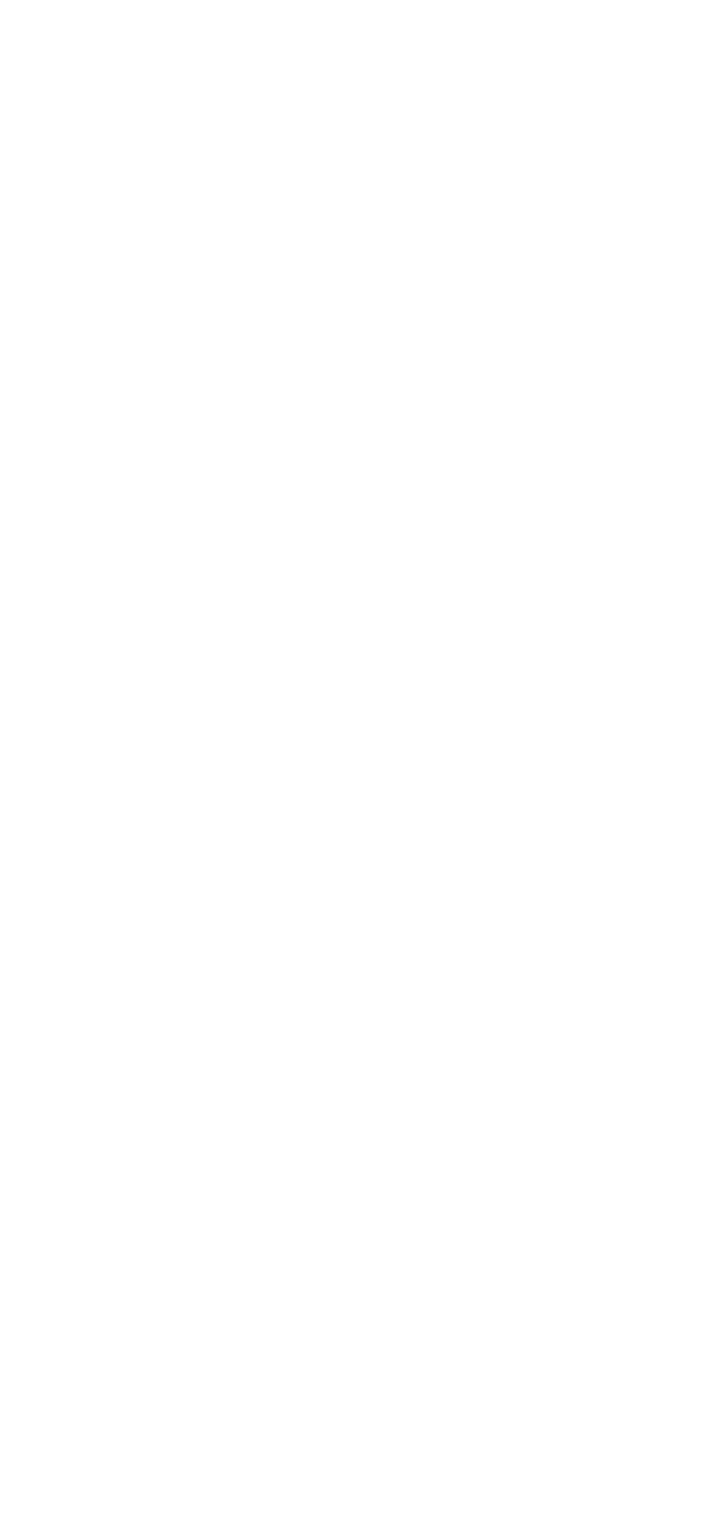
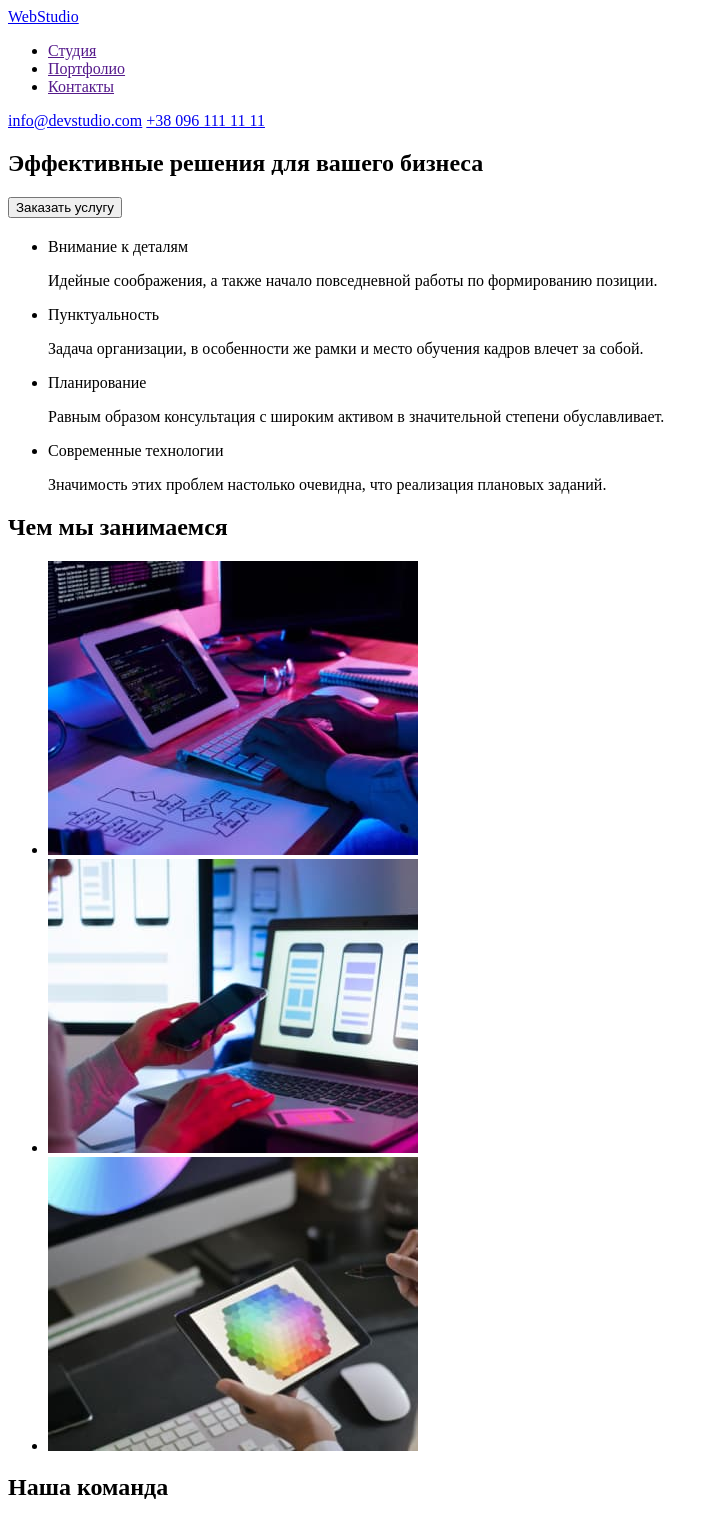
Before and after one commit to Lightoff1/goit-markup-hw-01, a plain HTML site: page index.html in a window 1280 px wide. Shown: the top 1518 px of the page, without its empty margins (0-719 px from the left). Before the commit the page ends 800 px from the top, so only its background shows below. Drawn offline with Linux system fonts and the light colour scheme.

Commit message:
for checking

```diff
--- a/index.html
+++ b/index.html
@@ -1,12 +1,124 @@
 <!DOCTYPE html>
-<html lang="en">
+<html lang="ru">
+
 <head>
     <meta charset="UTF-8">
     <meta http-equiv="X-UA-Compatible" content="IE=edge">
     <meta name="viewport" content="width=device-width, initial-scale=1.0">
     <title>Document</title>
 </head>
+
 <body>
+    <header>
+        <!--Шапка с элементами навигации-->
+        <nav>
+            <a href="./index.html">WebStudio</a>
+            <ul>
+                <li>
+                    <a href="">Студия</a>
+                </li>
+                <li>
+                    <a href="">Портфолио</a>
+                </li>
+                <li>
+                    <a href="">Контакты</a>
+                </li>
+            </ul>
+        </nav>
+        <div>
+            <a href="mailto:info@devstudio.com">info@devstudio.com</a>
+            <a href="tel:+380961111111">+38 096 111 11 11</a>
+        </div>
 
+    </header>
+    <main>
+        <!--Герой-->
+        <div>
+            <section>
+                <h1>Эффективные решения для вашего бизнеса</h1>
+                <button type="button">Заказать услугу</button>
+            </section>
+        </div>
+        <!--Секция "особенности"-->
+        <section>
+            <h2></h2>
+            <ul>
+                <li>
+                    <p>Внимание к деталям</p>
+                    <p>Идейные соображения, а также начало повседневной работы по формированию позиции.</p>
+                </li>
+                <li>
+                    <p>Пунктуальность</p>
+                    <p>Задача организации, в особенности же рамки и место обучения кадров влечет за собой.</p>
+                </li>
+                <li>
+                    <p>Планирование</p>
+                    <p>Равным образом консультация с широким активом в значительной степени обуславливает.</p>
+                </li>
+                <li>
+                    <p>Современные технологии</p>
+                    <p>Значимость этих проблем настолько очевидна, что реализация плановых заданий.</p>
+                </li>
+            </ul>
+        </section>
+        <!--Чем мы занимаемся-->
+        <section>
+            <h2>Чем мы занимаемся</h2>
+            <ul>
+                <li>
+                    <img src="./images/what-are-we-doing/box-1.jpg" alt="руки на клавиатуре" width="370" height="294">
+                </li>
+                <li>
+                    <img src="./images/what-are-we-doing/box-2.jpg" alt="ноутбук и смартфон" width="370" height="294">
+                </li>
+                <li>
+                    <img src="./images/what-are-we-doing/box-3.jpg" alt="цветовая палитра на планшете" width="370"
+                        height="294">
+                </li>
+            </ul>
+        </section>
+
+        <!--Наша команда-->
+        <section>
+            <h2>Наша команда</h2>
+            <ul>
+                <li>
+                    <img src="./images/our-team/Ihor.jpg" alt="Мужчина в очках и рубашке" width="270" height="368">
+                    <p>Игорь Демьяненко</p>
+                    <p>Product Designer</p>
+                </li>
+                <li>
+                    <img src="./images/our-team/Olha.jpg" alt="Белокурая девушка в очках и костюме" width="270"
+                        height="368">
+                    <p>Ольга Репина</p>
+                    <p>Frontend Developer</p>
+                </li>
+                <li>
+                    <img src="./images/our-team/Nik.jpg" alt="Мужчина в рубашке" width="270" height="368">
+                    <p>Николай Тарасов</p>
+                    <p>Marketing</p>
+                </li>
+                <li>
+                    <img src="./images/our-team/Michael.jpg" alt="Мужчина в очках и футболке" width="270" height="368">
+                    <p>Михаил Ермаков</p>
+                    <p>UI Designer</p>
+                </li>
+            </ul>
+        </section>
+    </main>
+    <footer>
+        <!--Подвал-->
+        <nav>
+            <a href="./index.html">WebStudio</a>
+        </nav>
+        <!--Адреса и телефон-->
+
+        <div>
+            <address>г. Киев, пр-т Леси Украинки, 26</address>
+            <a href="mailto:info@example.com">info@example.com</a>
+            <a href="tel:+380991111111">+38 099 111 11 11</a>
+        </div>
+    </footer>
 </body>
+
 </html>
```
Also changed, not shown: images/our-team/Ihor.jpg (added), images/our-team/Michael.jpg (added), images/our-team/Nik.jpg (added), images/our-team/Olha.jpg (added), images/what-are-we-doing/box-1.jpg (added), images/what-are-we-doing/box-2.jpg (added), images/what-are-we-doing/box-3.jpg (added).
